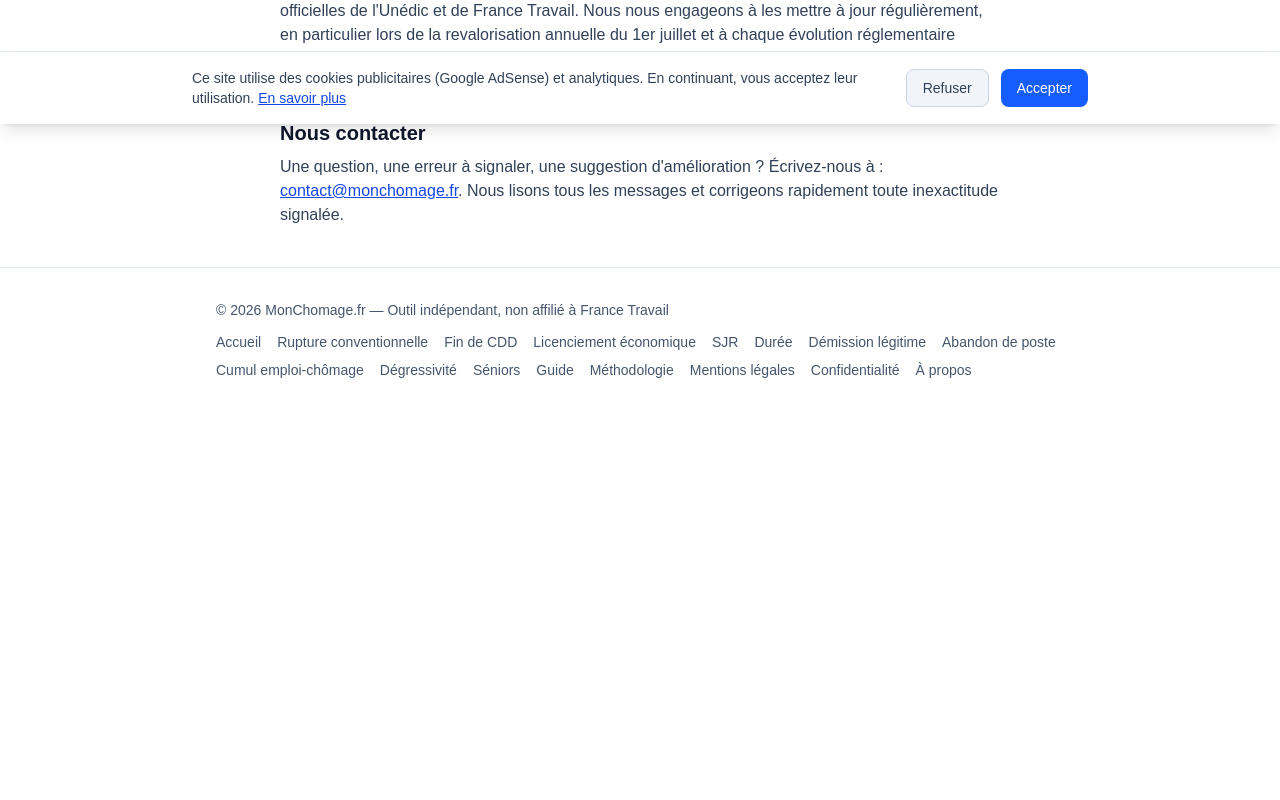
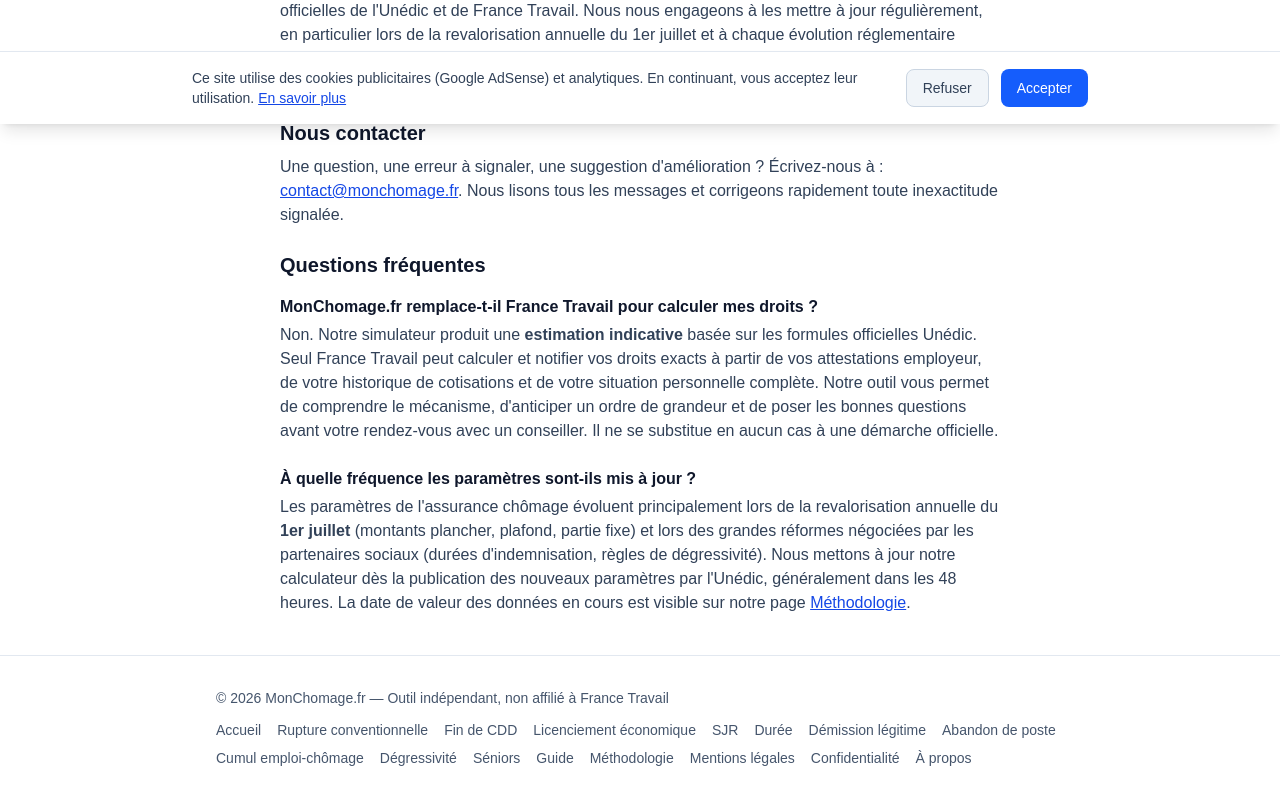
Before and after one commit to ectoplasma44-beep/calculateur-chomage, a Next.js app: page /a-propos in a window 1280 px wide. Shown: the part 676-1476 px from the top of the page. Before the commit the page ends 1088 px from the top, so only its background shows below. Built offline with nearby package versions, Linux system fonts and the light colour scheme.

Commit message:
feat: enrichissement contenu pages courtes audit (a-propos, mentions-legales)

```diff
--- a/src/app/a-propos/page.tsx
+++ b/src/app/a-propos/page.tsx
@@ -79,6 +79,45 @@
             signal&eacute;e.
           </p>
         </section>
+
+        <section>
+          <h2 className="text-xl font-semibold text-slate-900">Questions fr&eacute;quentes</h2>
+          <div className="mt-4 space-y-6">
+            <div>
+              <h3 className="font-semibold text-slate-900">
+                MonChomage.fr remplace-t-il France Travail pour calculer mes droits&nbsp;?
+              </h3>
+              <p className="mt-1">
+                Non. Notre simulateur produit une <strong>estimation indicative</strong> bas&eacute;e
+                sur les formules officielles Un&eacute;dic. Seul France Travail peut calculer et
+                notifier vos droits exacts &agrave; partir de vos attestations employeur, de votre
+                historique de cotisations et de votre situation personnelle compl&egrave;te. Notre
+                outil vous permet de comprendre le m&eacute;canisme, d&apos;anticiper un ordre de
+                grandeur et de poser les bonnes questions avant votre rendez-vous avec un conseiller.
+                Il ne se substitue en aucun cas &agrave; une d&eacute;marche officielle.
+              </p>
+            </div>
+            <div>
+              <h3 className="font-semibold text-slate-900">
+                &Agrave; quelle fr&eacute;quence les param&egrave;tres sont-ils mis &agrave; jour&nbsp;?
+              </h3>
+              <p className="mt-1">
+                Les param&egrave;tres de l&apos;assurance ch&ocirc;mage &eacute;voluent principalement
+                lors de la revalorisation annuelle du <strong>1er juillet</strong> (montants plancher,
+                plafond, partie fixe) et lors des grandes r&eacute;formes n&eacute;goci&eacute;es par
+                les partenaires sociaux (dur&eacute;es d&apos;indemnisation, r&egrave;gles de
+                d&eacute;gressivit&eacute;). Nous mettons &agrave; jour notre calculateur d&egrave;s
+                la publication des nouveaux param&egrave;tres par l&apos;Un&eacute;dic, g&eacute;n&eacute;ralement
+                dans les 48 heures. La date de valeur des donn&eacute;es en cours est
+                visible sur notre page{' '}
+                <Link href="/methodologie" className="text-blue-700 underline">
+                  M&eacute;thodologie
+                </Link>
+                .
+              </p>
+            </div>
+          </div>
+        </section>
       </div>
     </main>
   )
```
